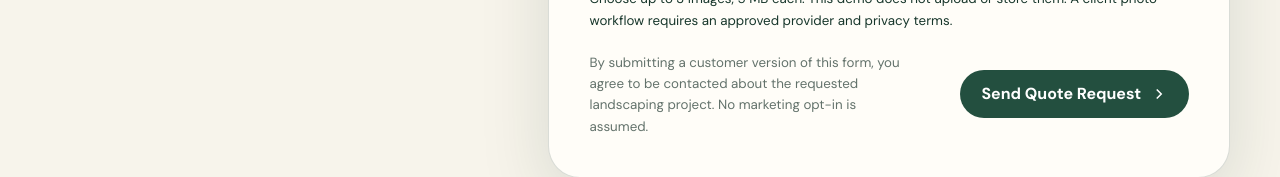
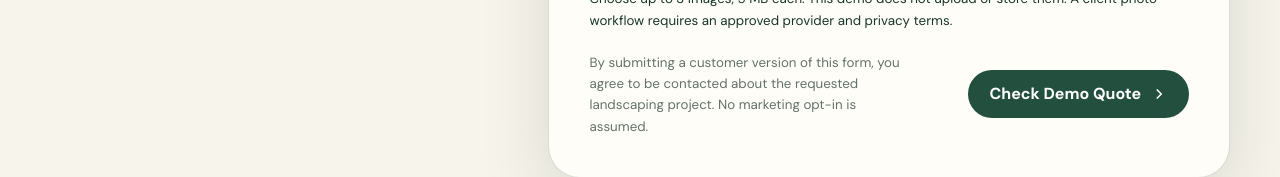
Before and after one commit to colonnamedia/Landscaping-site-1, a website: page quote.html in a window 1280 px wide. Shown: the part 1363-1540 px from the top of the page. Drawn offline with Linux system fonts and the light colour scheme.

Commit message:
Clarify demo-only quote action

```diff
--- a/quote.html
+++ b/quote.html
@@ -90,7 +90,7 @@
               <div class="field field-wide"><label for="details">What would you like to change? *</label><textarea id="details" name="details" minlength="20" placeholder="Tell us what is not working now, what you want the space to do better, and anything important about access, slope, water, shade, or existing materials." required></textarea></div>
             <div class="field field-wide"><label for="photos">Optional property photos (demo preview only)</label><input id="photos" name="photos" type="file" accept="image/jpeg,image/png,image/webp" multiple><small>Choose up to 3 images, 5 MB each. This demo does not upload or store them. A client photo workflow requires an approved provider and privacy terms.</small></div>
             </div>
-            <div class="form-footer"><small>By submitting a customer version of this form, you agree to be contacted about the requested landscaping project. No marketing opt-in is assumed.</small><button class="button" type="submit">Send Quote Request <svg width="18" height="18" viewBox="0 0 24 24" fill="none" stroke="currentColor" stroke-width="2"><path d="m9 18 6-6-6-6"/></svg></button></div>
+            <div class="form-footer"><small>By submitting a customer version of this form, you agree to be contacted about the requested landscaping project. No marketing opt-in is assumed.</small><button class="button" type="submit">Check Demo Quote <svg width="18" height="18" viewBox="0 0 24 24" fill="none" stroke="currentColor" stroke-width="2"><path d="m9 18 6-6-6-6"/></svg></button></div>
             <div class="form-status" role="status" aria-live="polite" data-form-status></div>
           </form>
         </div>
```
